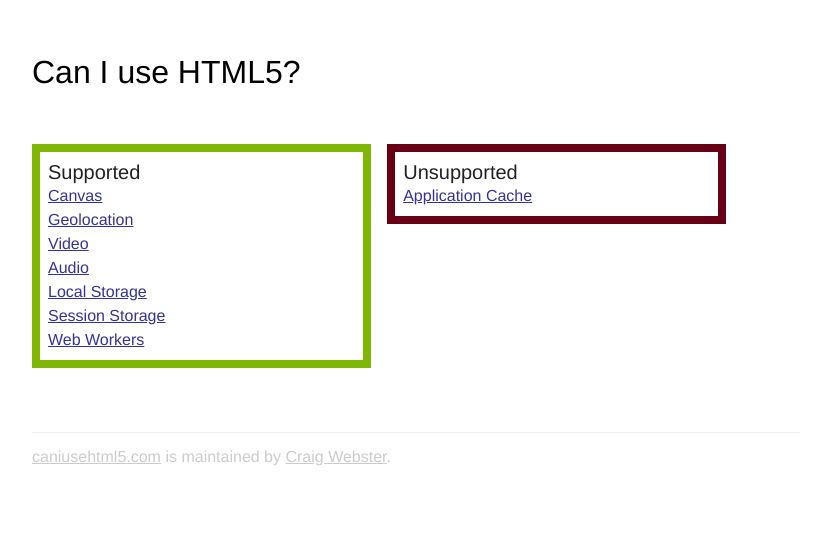
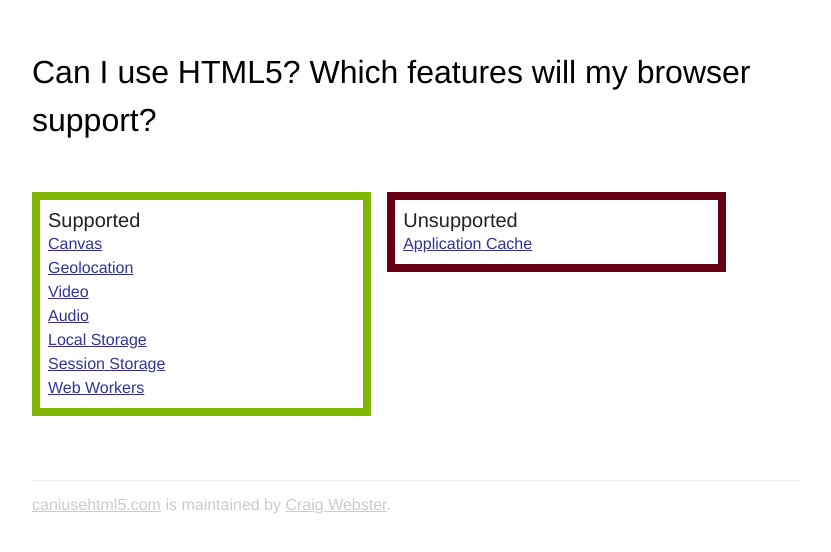
Before and after one commit to craigw/caniusehtml5.com, a plain HTML site: page index.html in a window 1280 px wide. Shown: the whole page, without its empty margins (224-1055 px from the left). Drawn offline with Linux system fonts and the light colour scheme.

Commit message:
Make it clearer that this is what your browser supports, nt what the HTML5 spec supports.

```diff
--- a/index.html
+++ b/index.html
@@ -87,7 +87,7 @@
 </head>
 <body>
 
-  <h1>Can I use HTML5?</h1>
+  <h1>Can I use HTML5? Which features will my browser support?</h1>
 
   <p class="loading">Checking what your browser supports...</p>
 
```
